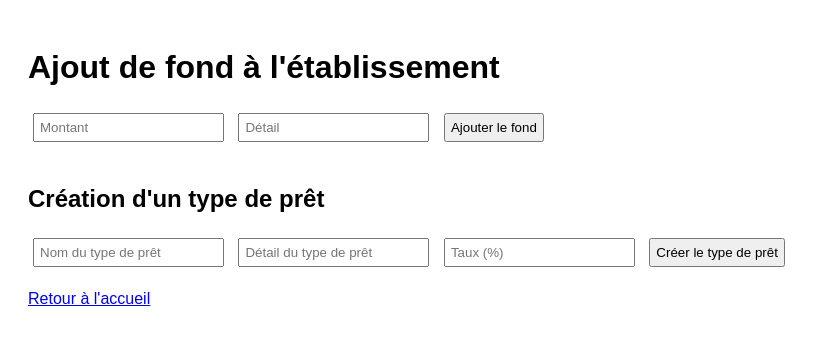
After one commit to Luberri/final, a PHP site: page /final/ajout_fond.html in a window 1280 px wide. The commit adds this page. Shown: the top 345 px of the page, without its empty margins (0-819 px from the left). Run offline with PHP 8.4, Linux system fonts and the light colour scheme.

Commit message:
commit
commit

```diff
--- /dev/null
+++ b/ajout_fond.html
@@ -0,0 +1,88 @@
+<!DOCTYPE html>
+<html lang="fr">
+<head>
+  <meta charset="UTF-8">
+  <title>Ajout de fond (admin)</title>
+  <style>
+    body { font-family: sans-serif; padding: 20px; }
+    input, button { margin: 5px; padding: 5px; }
+    #fond-success, #pret-success { color: green; }
+    #fond-error, #pret-error { color: red; }
+  </style>
+</head>
+<body>
+  <h1>Ajout de fond à l'établissement</h1>
+  <input type="number" id="fond-montant" placeholder="Montant" step="0.01" min="0">
+  <input type="text" id="fond-detail" placeholder="Détail">
+  <button onclick="ajouterFond()">Ajouter le fond</button>
+  <span id="fond-success"></span>
+  <span id="fond-error"></span>
+  <br><br>
+
+  <h2>Création d'un type de prêt</h2>
+  <input type="text" id="pret-nom" placeholder="Nom du type de prêt">
+  <input type="text" id="pret-detail" placeholder="Détail du type de prêt">
+  <input type="number" id="pret-taux" placeholder="Taux (%)" step="0.01" min="0">
+  <button onclick="ajouterTypePret()">Créer le type de prêt</button>
+  <span id="pret-success"></span>
+  <span id="pret-error"></span>
+  <br><br>
+  <a href="index.html">Retour à l'accueil</a>
+  <script>
+    const apiBase = "http://localhost/final/ws";
+    function ajouterFond() {
+      const montant = document.getElementById('fond-montant').value;
+      const detail = document.getElementById('fond-detail').value;
+      fetch(apiBase + '/fonds', {
+        method: 'POST',
+        headers: { 'Content-Type': 'application/json' },
+        body: JSON.stringify({ montant, detail })
+      })
+      .then(r => r.json())
+      .then(res => {
+        if(res.success) {
+          document.getElementById('fond-success').textContent = 'Fond ajouté !';
+          document.getElementById('fond-error').textContent = '';
+          document.getElementById('fond-montant').value = '';
+          document.getElementById('fond-detail').value = '';
+        } else {
+          document.getElementById('fond-error').textContent = res.error || 'Erreur.';
+          document.getElementById('fond-success').textContent = '';
+        }
+      })
+      .catch(() => {
+        document.getElementById('fond-error').textContent = 'Erreur réseau.';
+        document.getElementById('fond-success').textContent = '';
+      });
+    }
+
+    function ajouterTypePret() {
+      const nom = document.getElementById('pret-nom').value;
+      const detail = document.getElementById('pret-detail').value;
+      const taux = document.getElementById('pret-taux').value;
+      fetch(apiBase + '/typeprets', {
+        method: 'POST',
+        headers: { 'Content-Type': 'application/json' },
+        body: JSON.stringify({ nom, detail, taux })
+      })
+      .then(r => r.json())
+      .then(res => {
+        if(res.success) {
+          document.getElementById('pret-success').textContent = 'Type de prêt créé !';
+          document.getElementById('pret-error').textContent = '';
+          document.getElementById('pret-nom').value = '';
+          document.getElementById('pret-detail').value = '';
+          document.getElementById('pret-taux').value = '';
+        } else {
+          document.getElementById('pret-error').textContent = res.error || 'Erreur.';
+          document.getElementById('pret-success').textContent = '';
+        }
+      })
+      .catch(() => {
+        document.getElementById('pret-error').textContent = 'Erreur réseau.';
+        document.getElementById('pret-success').textContent = '';
+      });
+    }
+  </script>
+</body>
+</html>
--- a/ws/index.php
+++ b/ws/index.php
@@ -36,15 +36,9 @@ Flight::route('/ajout_fond.php', function() {
     Flight::render('ajout_fond');
 });
 
-// Route pour la page d'ajout de prêts
-Flight::route('/ajout_pret.php', function() {
-    Flight::render('ajout_pret');
-});
-
 // Inclure les routes
 require_once 'routes/login.php';
 require_once 'routes/etudiant.php';
 require_once 'routes/interets.php';
-require_once 'routes/form_select_routes.php';
 
 Flight::start();
```
Also changed, not shown: index.html (added), ws/routes/etudiant_routes.php (added).
